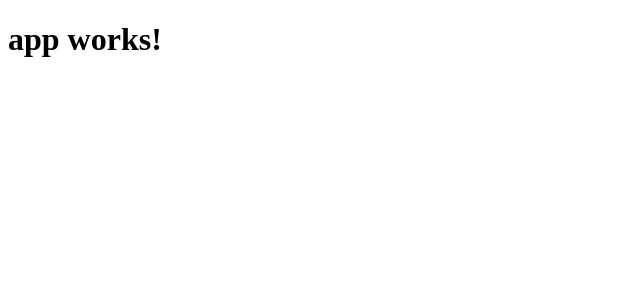
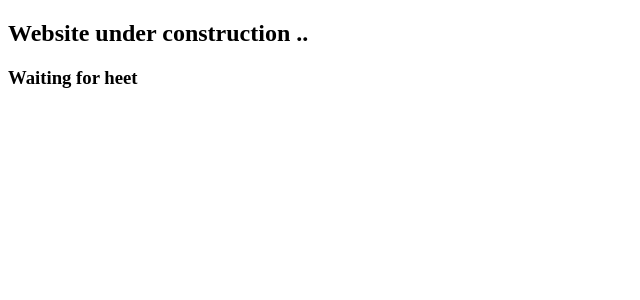
Before and after one commit to JainamJhaveri/FR-Website, an Angular app: page / in a window 1280 px wide. Shown: the top 300 px of the page, without its empty margins (0-640 px from the left). Built offline with nearby package versions, Linux system fonts and the light colour scheme.

Commit message:
first commit

```diff
--- a/package.json
+++ b/package.json
@@ -22,7 +22,7 @@
     "@angular/router": "^4.0.0",
     "core-js": "^2.4.1",
     "rxjs": "^5.1.0",
-    "zone.js": "^0.8.4"
+    "zone.js": "^0.8.7"
   },
   "devDependencies": {
     "@angular/cli": "1.0.0",
--- a/src/app/app.component.html
+++ b/src/app/app.component.html
@@ -1,3 +1,7 @@
-<h1>
-  {{title}}
-</h1>
+<h2>
+  Website under construction ..
+</h2>
+
+<h3>
+  Waiting for heet
+</h3>
--- /dev/null
+++ b/src/environments/environment.production.ts
@@ -0,0 +1,3 @@
+export const environment = {
+  production: true
+};
```
Also changed, not shown: .angular-cli.json, src/environments/environment.development.ts (renamed from src/environments/environment.prod.ts), 8 other files (tests, documents, lock files or other folders).
